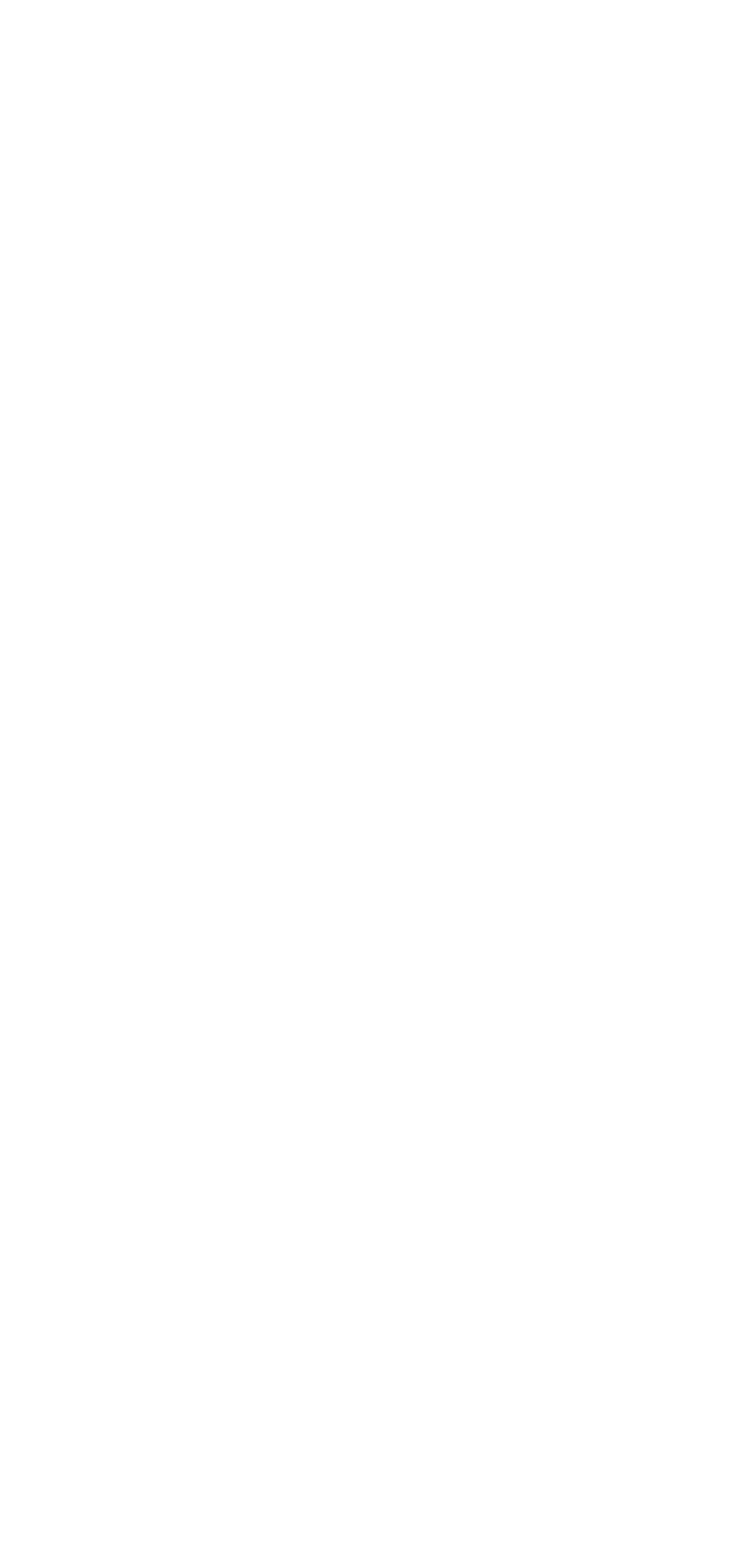
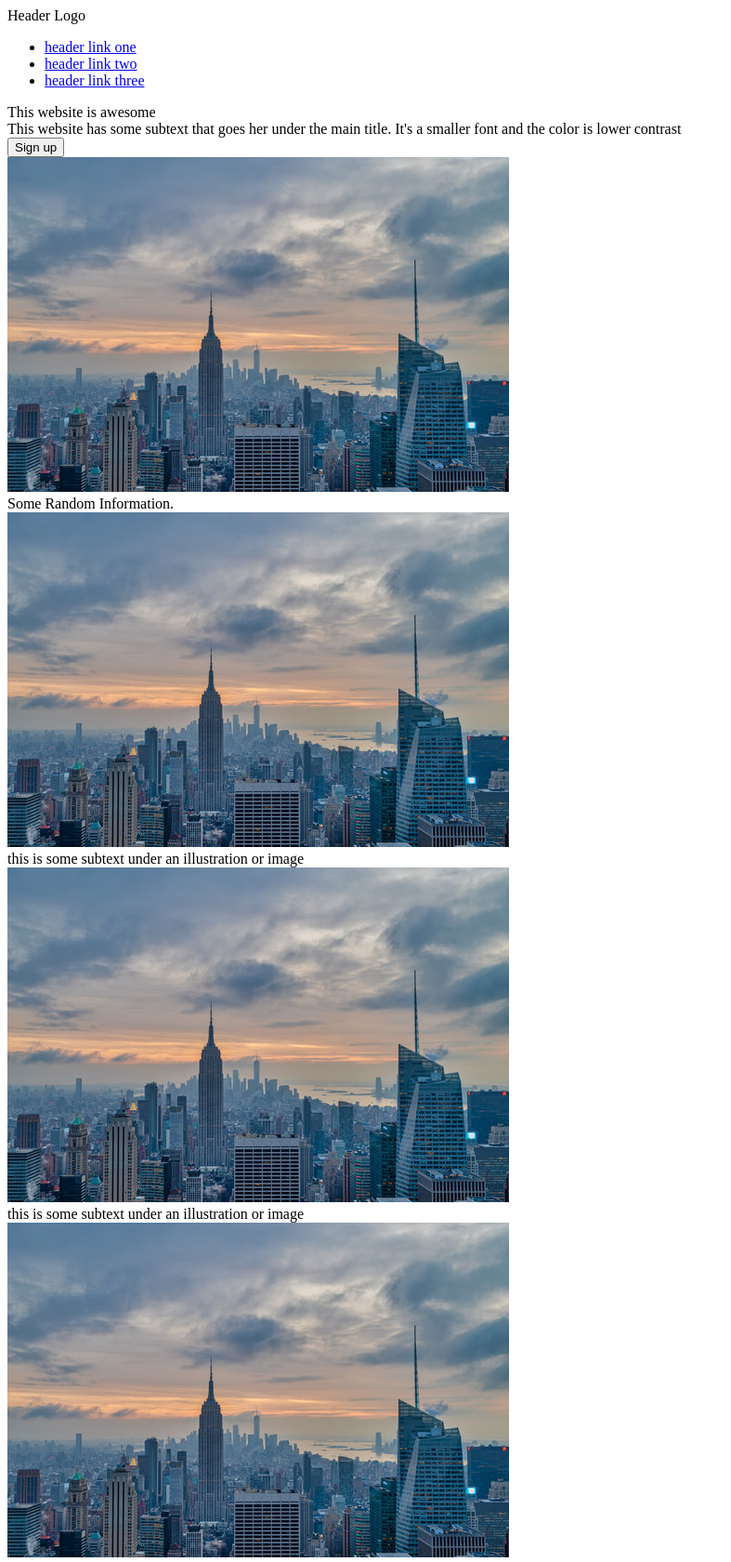
Before and after one commit to haujla2391/landing_page, a plain HTML site: page index.html in a window 1280 px wide. Shown: the top 1680 px of the page at 93% size, without its empty margins (0-787 px from the left). Before the commit the page ends 800 px from the top, so only its background shows below. Drawn offline with Linux system fonts and the light colour scheme.

Commit message:
Added image file and added the image and text into the html file

```diff
--- a/index.html
+++ b/index.html
@@ -6,6 +6,42 @@
         <link rel="stylesheet" href="styles.css">
     </head>
     <body>
-
+        <div class="header">Header Logo
+            <ul>
+                <li><a href="#">header link one</a></li>
+                <li><a href="#">header link two</a></li>
+                <li><a href="#">header link three</a></li>
+            </ul>
+        </div>
+        <div>
+            <div>
+            This website is awesome
+            <div>This website has some subtext that goes her under the main title. It's a smaller font and the color is lower contrast</div>
+            <button>Sign up</button>
+            </div>
+            <img src="image/nyc_image.jpeg" alt="this is a placeholder for an image">
+        </div>
+        <div>
+            Some Random Information.
+            <div>
+                <img src="image/nyc_image.jpeg" alt="image">
+                <div>this is some subtext under an illustration or image</div>
+                <img src="image/nyc_image.jpeg" alt="image">
+                <div>this is some subtext under an illustration or image</div>
+                <img src="image/nyc_image.jpeg" alt="image">
+                <div>this is some subtext under an illustration or image</div>
+                <img src="image/nyc_image.jpeg" alt="image">
+                <div>this is some subtext under an illustration or image</div>
+            </div>
+        </div>
+        <div>This is an inspiring quote, or a testimonial from a customer. Maybe it's just filling up space, or maybe people will actually read it. Who knows? All I know is that is looks nice.
+            -Thor, God of Thunder
+        </div>
+        <div>
+            Call to action! It's time!
+            Sign up for our product by clicking that button right over there!
+            <button>Sign up</button>
+        </div>
+        <div class="footer">Copyright © The Odin Project 2021</div>
     </body>
 </html>
```
Also changed, not shown: image/nyc_image.jpeg (added).
